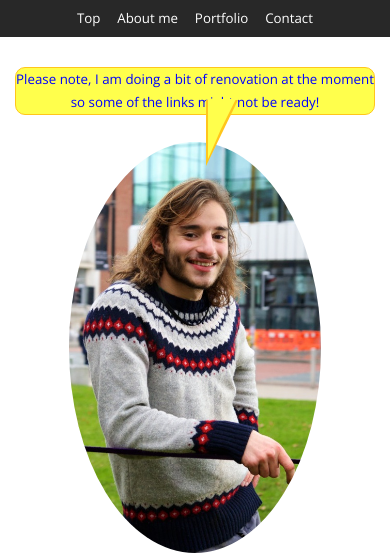
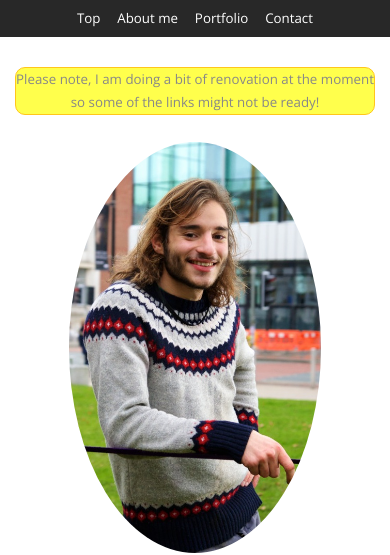
Before and after one commit to mfbx9da4/davidadlersapp, a plain HTML site: page templates/home.html in a window 390 px wide. Shown: the top 555 px of the page. Drawn offline with nearby package versions, Linux system fonts and the light colour scheme; files that its build step writes are made by us from their sources; files whose address does not match are found by name.

Commit message:
fized info box speech bubble responsiveness

```diff
--- a/static/style/5grid-style-1000px.css
+++ b/static/style/5grid-style-1000px.css
@@ -7,6 +7,33 @@
 		font-size: 11pt;
 		min-width: 1000px;
 	}
+
+/*********************************************************************************/
+/* Info box                                                                      */
+/*********************************************************************************/
+
+		#info:before {
+			content: '';
+			position: absolute;
+			left: 192px;
+			top: 27px;
+			border-left: 13px solid #ffff4c;
+			border-right: 15px solid transparent;
+			border-top: 30px solid #ffff4c;
+			border-bottom: 30px solid transparent;
+			z-index: 10;
+		}
+		#info:after {
+			content: '';
+			position: absolute;
+			left: 190px;
+			top: 28px;
+			border-left: 16px solid #FFC61C;
+			border-right: 16px solid transparent;
+			border-top: 33px solid #FFC61C;
+			border-bottom: 33px solid transparent;
+		}
+
 
 /*********************************************************************************/
 /* Wrappers                                                                      */
--- a/static/style/5grid-style-desktop.css
+++ b/static/style/5grid-style-desktop.css
@@ -102,6 +102,7 @@
 			width: auto;
 		}
 
+
 /*********************************************************************************/
 /* Wrappers                                                                      */
 /*********************************************************************************/
@@ -159,6 +160,33 @@
 		}
 
 /*********************************************************************************/
+/* Info box                                                                      */
+/*********************************************************************************/
+
+		#info:after {
+			content: '';
+			position: absolute;
+			left: 190px;
+			top: 32px;
+			border-left: 16px solid #FFC61C;
+			border-right: 16px solid transparent;
+			border-top: 33px solid #FFC61C;
+			border-bottom: 33px solid transparent;
+		}
+		#info:before {
+			content: '';
+			position: absolute;
+			left: 192px;
+			top: 31px;
+			border-left: 13px solid #ffff4c;
+			border-right: 15px solid transparent;
+			border-top: 30px solid #ffff4c;
+			border-bottom: 30px solid transparent;
+			z-index: 10;
+		}
+
+
+/*********************************************************************************/
 /* Articles                                                                      */
 /*********************************************************************************/
 
--- a/static/style/5grid-style-mobile.css
+++ b/static/style/5grid-style-mobile.css
@@ -7,7 +7,6 @@
 		line-height: 1.75em;
 		font-size: 10pt;
 		letter-spacing: 0;
-		color: blue;
 	}
 
 	h1, h2, h3, h4, h5, h6
@@ -147,6 +146,7 @@
 			padding: 2.5em 0 2em 0;
 		}
 
+
 /*********************************************************************************/
 /* Nav                                                                           */
 /*********************************************************************************/
--- a/static/style/5grid-style.css
+++ b/static/style/5grid-style.css
@@ -938,6 +938,22 @@
 		{
 			margin-bottom: 0.5em;
 		}
+/*********************************************************************************/
+/* Info box                                                                      */
+/*********************************************************************************/
+
+
+		#info
+		{
+			width: 100%;
+			background-color: #ffff4c;
+			margin: 0 auto;
+			border: #FFC61C solid 1px;
+			border-radius: 10px;
+			text-align: center;
+			position: relative;
+
+		}
 
 /*********************************************************************************/
 /* Nav                                                                           */
--- a/templates/home.html
+++ b/templates/home.html
@@ -15,38 +15,7 @@
 		<script src="js/jquery.min.js"></script>
 		<script src="js/init.js"></script>
 		<style type="text/css">
-			#info
-			{
-				width: 100%;
-				background-color: #ffff4c;
-				margin: 0 auto;
-				border: #FFC61C solid 1px;
-				border-radius: 10px;
-				text-align: center;
-				position: relative;
 
-			}
-			#info:after {
-				content: '';
-				position: absolute;
-				left: 190px;
-				top: 32px;
-				border-left: 16px solid #FFC61C;
-				border-right: 16px solid transparent;
-				border-top: 33px solid #FFC61C;
-				border-bottom: 33px solid transparent;
-			}
-			#info:before {
-				content: '';
-				position: absolute;
-				left: 192px;
-				top: 31px;
-				border-left: 13px solid #ffff4c;
-				border-right: 15px solid transparent;
-				border-top: 30px solid #ffff4c;
-				border-bottom: 30px solid transparent;
-				z-index: 10;
-			}
 		</style>
 	</head>
 	<body>
```
Also changed, not shown: 2 other files.
